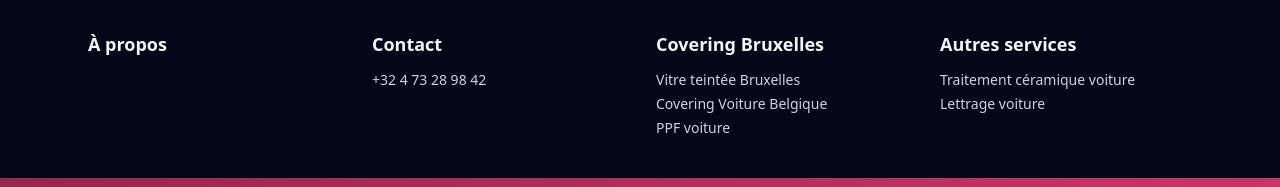
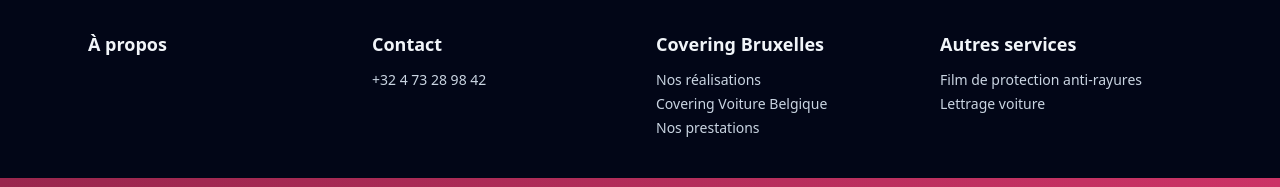
Before and after one commit to bluesunshine1081/coverup-belgium, a Next.js app: page / in a window 1280 px wide. Shown: the part 8014-8201 px from the top of the page. Built offline with nearby package versions, Linux system fonts and the light colour scheme.

Commit message:
add section IDs and update footer links to use internal anchors for improved navigation

```diff
--- a/app/components/AboutCovering.tsx
+++ b/app/components/AboutCovering.tsx
@@ -5,7 +5,7 @@ import { fadeUp } from "../lib/motion";
 
 export default function AboutCovering() {
     return (
-        <section className="py-20 bg-white text-slate-900">
+        <section id="about" className="py-20 bg-white text-slate-900">
             <div className="max-w-6xl mx-auto px-4 md:px-6 grid md:grid-cols-2 gap-10 items-center">
 
                 {/* IMAGE */}
--- a/app/components/ContactFormFull.tsx
+++ b/app/components/ContactFormFull.tsx
@@ -62,7 +62,7 @@ export default function ContactFormFull() {
     };
 
     return (
-        <section className="py-20 bg-white text-slate-900">
+        <section id="contact" className="py-20 bg-white text-slate-900">
             <div className="max-w-6xl mx-auto px-4 md:px-6 grid md:grid-cols-2 gap-10">
 
                 {/* LEFT — TEXT + LOGO */}
--- a/app/components/CoveringPro.tsx
+++ b/app/components/CoveringPro.tsx
@@ -5,7 +5,7 @@ import { fadeUp, fadeScale } from "../lib/motion";
 
 export default function CoveringPro() {
     return (
-        <section className="py-20 bg-white text-slate-900">
+        <section id="prestations" className="py-20 bg-white text-slate-900">
             {/* Title */}
             <div className="text-center mb-10">
                 <p className="text-xs uppercase tracking-[0.22em] text-[#d62458]">
--- a/app/components/Footer.tsx
+++ b/app/components/Footer.tsx
@@ -27,15 +27,15 @@ export default function Footer() {
                     <ul className="space-y-1 text-sm text-slate-300">
                         <li>
                             <a
-                                href="https://www.covering-bruxelles.be/vitre-teintee-bruxelles/"
+                                href="#realisations"
                                 className="hover:text-white"
                             >
-                                Vitre teintée Bruxelles
+                                Nos réalisations
                             </a>
                         </li>
                         <li>
                             <a
-                                href="https://www.covering-bruxelles.be/covering-voiture-belgique/"
+                                href="#about"
                                 className="hover:text-white"
                             >
                                 Covering Voiture Belgique
@@ -43,10 +43,10 @@ export default function Footer() {
                         </li>
                         <li>
                             <a
-                                href="https://www.covering-bruxelles.be/ppf-voiture/"
+                                href="#prestations"
                                 className="hover:text-white"
                             >
-                                PPF voiture
+                                Nos prestations
                             </a>
                         </li>
                         {/* etc. – reprends la liste du footer si tu veux tout */}
@@ -58,15 +58,15 @@ export default function Footer() {
                     <ul className="space-y-1 text-sm text-slate-300">
                         <li>
                             <a
-                                href="https://www.covering-bruxelles.be/traitement-ceramique-voiture/"
+                                id="services"
                                 className="hover:text-white"
                             >
-                                Traitement céramique voiture
+                                Film de protection anti-rayures
                             </a>
                         </li>
                         <li>
                             <a
-                                href="https://www.covering-bruxelles.be/lettrage-voiture/"
+                                id="services"
                                 className="hover:text-white"
                             >
                                 Lettrage voiture
--- a/app/components/RealisationsCarousel.tsx
+++ b/app/components/RealisationsCarousel.tsx
@@ -17,10 +17,9 @@ const images = [
     "/images/realisation-11.png",
 ];
 
-
 export default function RealisationsCarousel() {
     return (
-        <section className="bg-white py-20">
+        <section id="realisations" className="bg-white py-20">
             {/* Title */}
             <motion.div
                 variants={fadeUp}
--- a/app/components/ServicesCards.tsx
+++ b/app/components/ServicesCards.tsx
@@ -32,11 +32,9 @@ const items = [
 ];
 
 
-
-
 export default function ServicesCards() {
     return (
-        <section className="py-10 bg-white text-slate-900">
+        <section id="services" className="py-10 bg-white text-slate-900">
             <div className="max-w-6xl mx-auto px-4 md:px-6 text-center mb-10">
                 <p className="text-[13px] uppercase tracking-[0.22em] text-[#d62458] mb-2">
                     Covering Bruxelles
```
